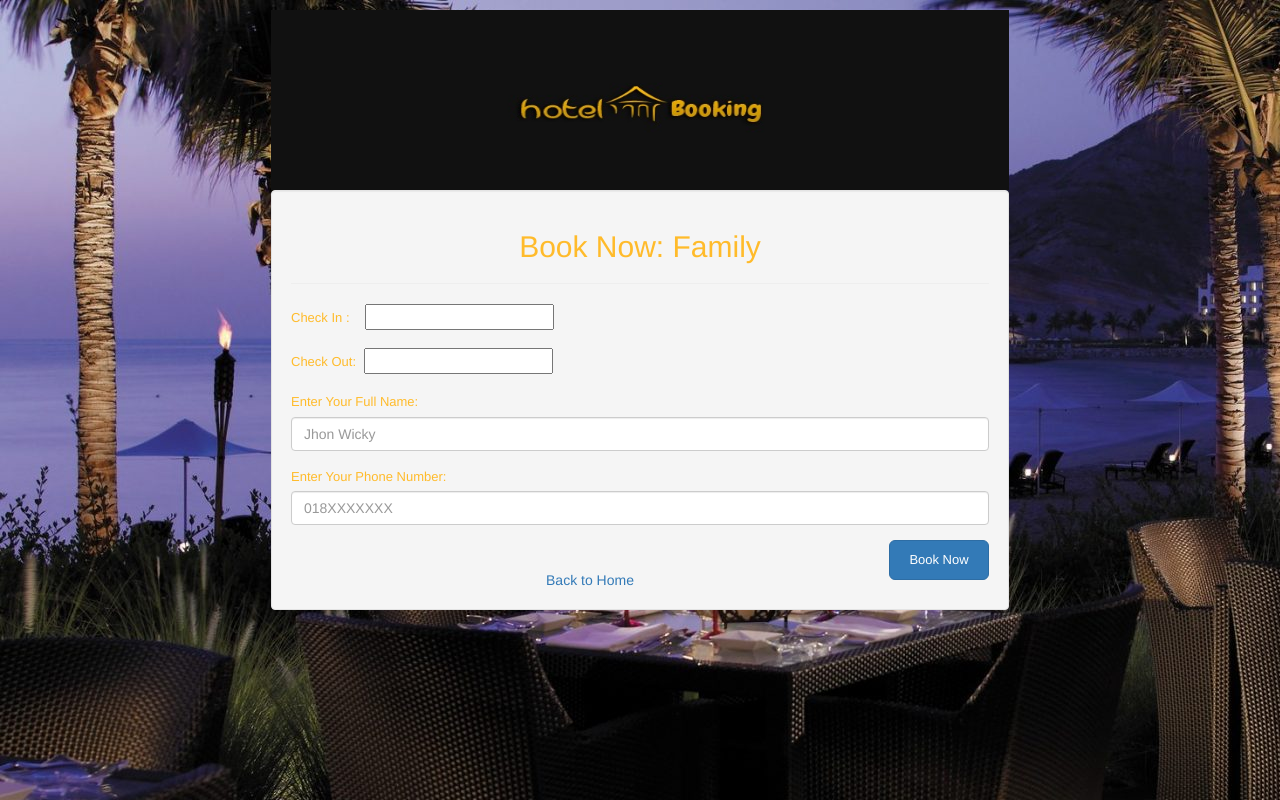
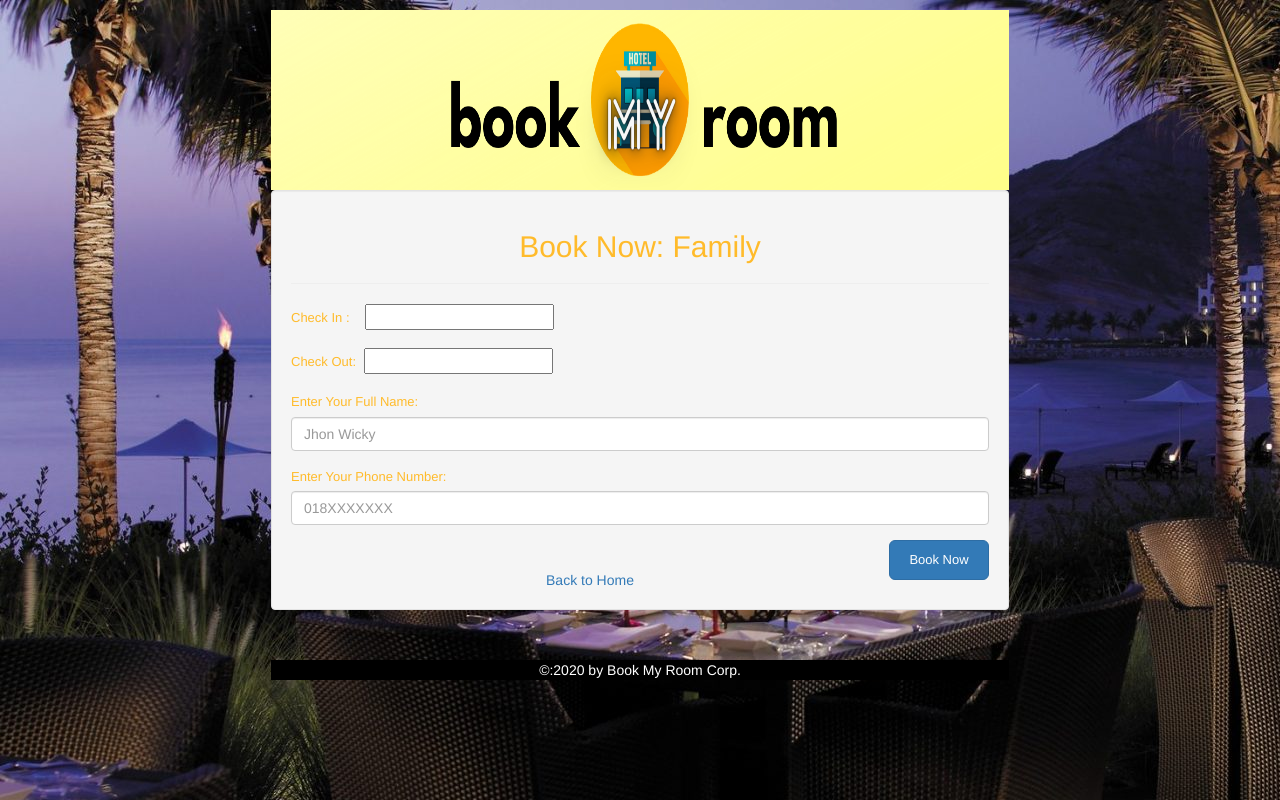
Before and after one commit to itsatharvpatil/Hotel-Booking-Project, a PHP site: page /booknow.php?roomname=Family in a window 1280 px wide. Run offline with PHP 8.4, Linux system fonts and the light colour scheme; some libraries are stand-ins or nearby versions.

Commit message:
Update booknow.php

```diff
--- a/hotel booking/booknow.php
+++ b/hotel booking/booknow.php
@@ -49,14 +49,30 @@
   } );
   </script>
 
-
+    <style>
+      body {
+            background-color: #ffffff;
+            background-repeat: no-repeat;
+            background-attachment: fixed;
+            margin: 0px;
+            padding: 0px;
+        }
+      footer{
+                clear: both;
+                background-color: #000000;
+                margin-top: 50px;
+                text-align: center;
+                padding: 10;
+                color: #ffffff;
+            }
+    </style>
 </head>
 
 <body>
     <div class="container">
 
 
-       <img class="img-responsive" src="images/home_banner.jpg" style="width:100%; height:180px;">
+       <img class="img-responsive" src="images/banner.png" style="width:100%; height:180px;">
 
 
       <div class="well">
@@ -95,7 +111,9 @@
 
             </form>
         </div>
-
+        <footer style="clear: both;">
+            &COPY:2020 by Book My Room Corp.
+        </footer>
 
 
 
```
